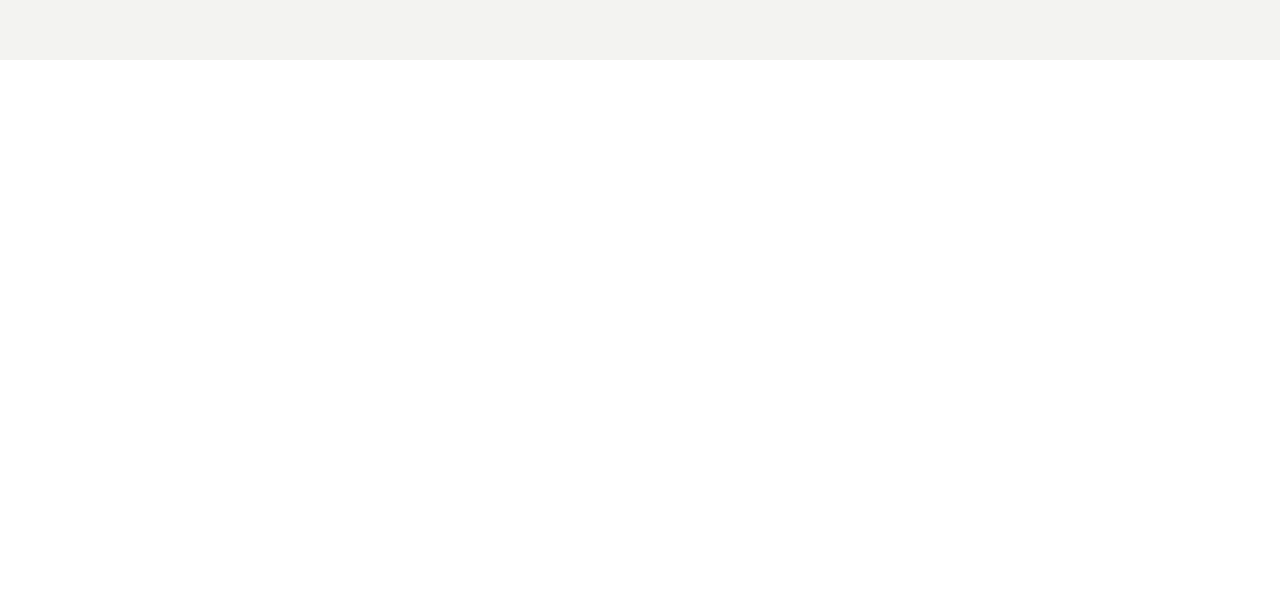
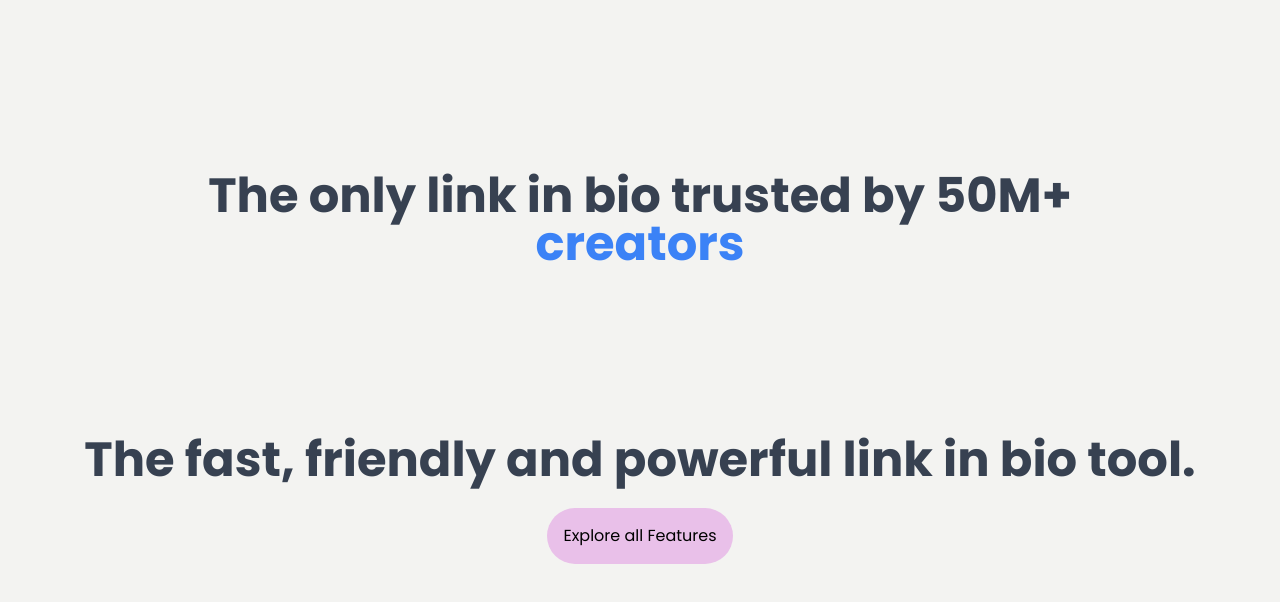
Before and after one commit to kumail-ahmad/myLink, a Next.js app: page / in a window 1280 px wide. Shown: the part 3140-3742 px from the top of the page. Before the commit the page ends 3200 px from the top, so only its background shows below. Built offline with nearby package versions, Linux system fonts and the light colour scheme.

Commit message:
added Footer

```diff
--- a/app/page.js
+++ b/app/page.js
@@ -166,7 +166,20 @@ export default function Home() {
           </div>
         </div>
       </section>
-
+      <section className="min-h-[40vh] flex justify-center items-center bg-[#f3f3f1]">
+        <div className="text flex flex-col justify-center items-center text-3xl md:text-5xl font-bold font-poppins text-gray-700 text-center">
+          The only link in bio trusted by 50M+
+          <p className="text-blue-500">creators</p>
+        </div>
+      </section>
+      <section className="min-h-[30vh] flex flex-col justify-center items-center bg-[#f3f3f1]">
+        <div className="text flex flex-col justify-center items-center text-3xl md:text-5xl font-bold font-poppins text-gray-700 text-center">
+          The fast, friendly and powerful link in bio tool.
+        </div>
+        <button className="bg-[#E9C0E9] p-4 mt-6 text-bold text-black rounded-full">
+          Explore all Features
+        </button>
+      </section>
     </main>
   );
 }
```
